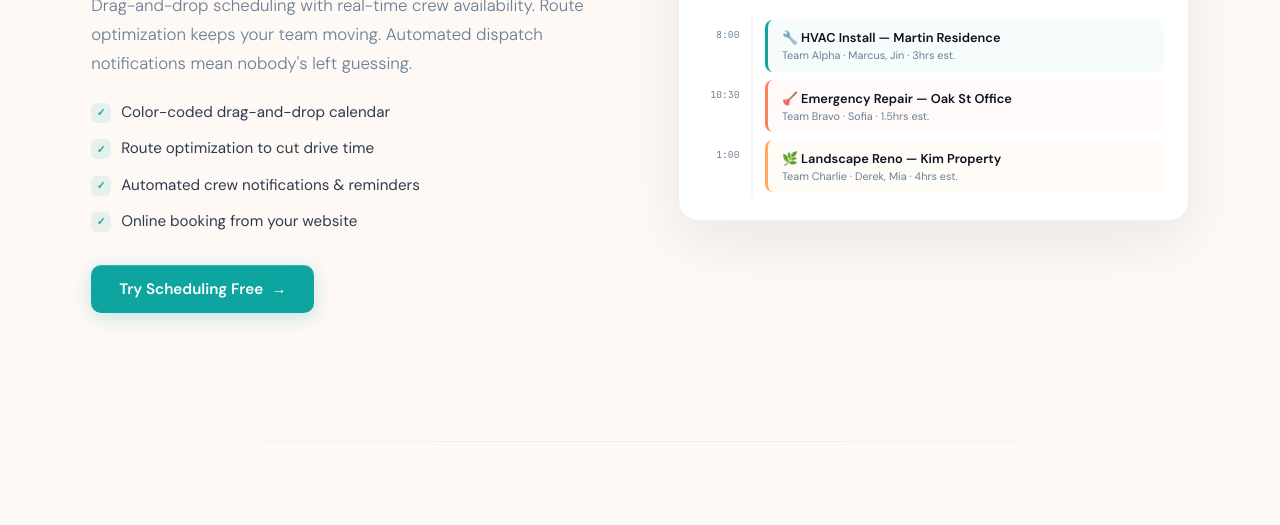
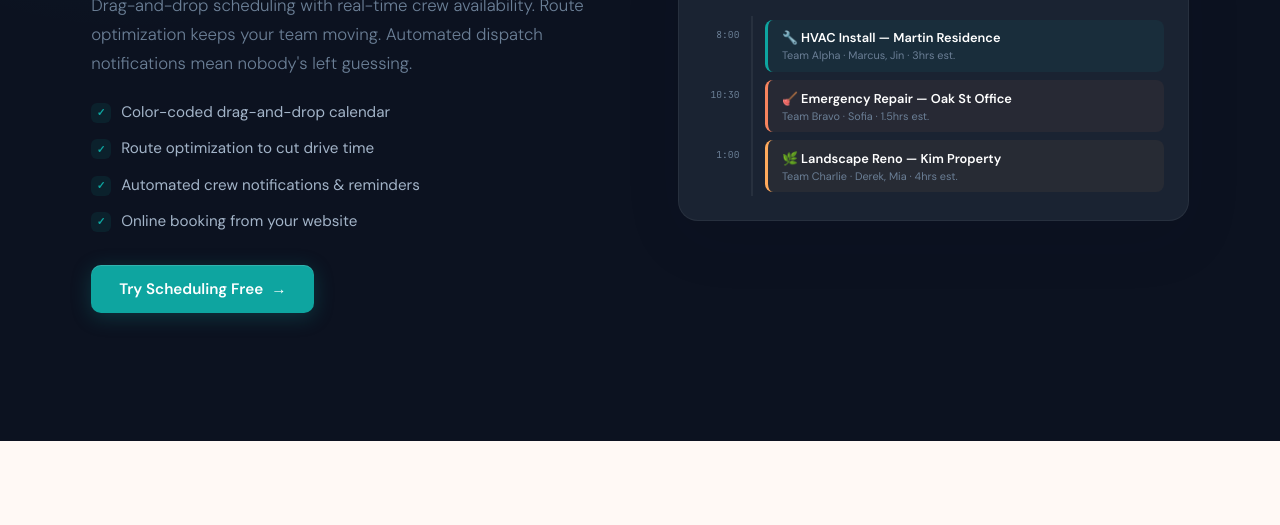
Before and after one commit to Ravally/scaffld-website, a plain HTML site: page features.html in a window 1280 px wide. Shown: the part 767-1292 px from the top of the page. Drawn offline with nearby package versions, Linux system fonts and the light colour scheme; a web font is replaced by a local one.

Commit message:
fix: features page dark section styling and alternating layout
- Fix CSS bug where .section-divider + .dark-section removed dark backgrounds
- Make Scheduling row (row 1) dark for consistent alternating pattern
- Fix AI chat bot text color to be readable on dark background

Co-Authored-By: Claude Opus 4.6 <noreply@anthropic.com>

```diff
--- a/features.html
+++ b/features.html
@@ -458,6 +458,7 @@ img{max-width:100%;display:block}a{text-decoration:none;color:inherit}button{cur
 .dark-section .schedule-event-title { color: var(--white); }
 .dark-section .schedule-time { border-color: rgba(255,255,255,0.06); }
 .dark-section .feature-row-bullets li { color: var(--silver); }
+.dark-section .ai-msg.bot { background: rgba(255,255,255,0.06); color: var(--silver); }
 
 /* Divider */
 .section-divider {
@@ -466,7 +467,7 @@ img{max-width:100%;display:block}a{text-decoration:none;color:inherit}button{cur
   margin: 0;
 }
 .dark-section + .section-divider,
-.section-divider + .dark-section {
+.section-divider:has(+ .dark-section) {
   background: none;
 }
 
@@ -582,8 +583,8 @@ img{max-width:100%;display:block}a{text-decoration:none;color:inherit}button{cur
   </div>
 </section>
 
-<!-- FEATURE 1: SCHEDULING -->
-<section class="section-pad">
+<!-- FEATURE 1: SCHEDULING (dark) -->
+<section class="dark-section section-pad">
   <div class="container">
     <div class="feature-row">
       <div class="feature-row-content reveal">
```
